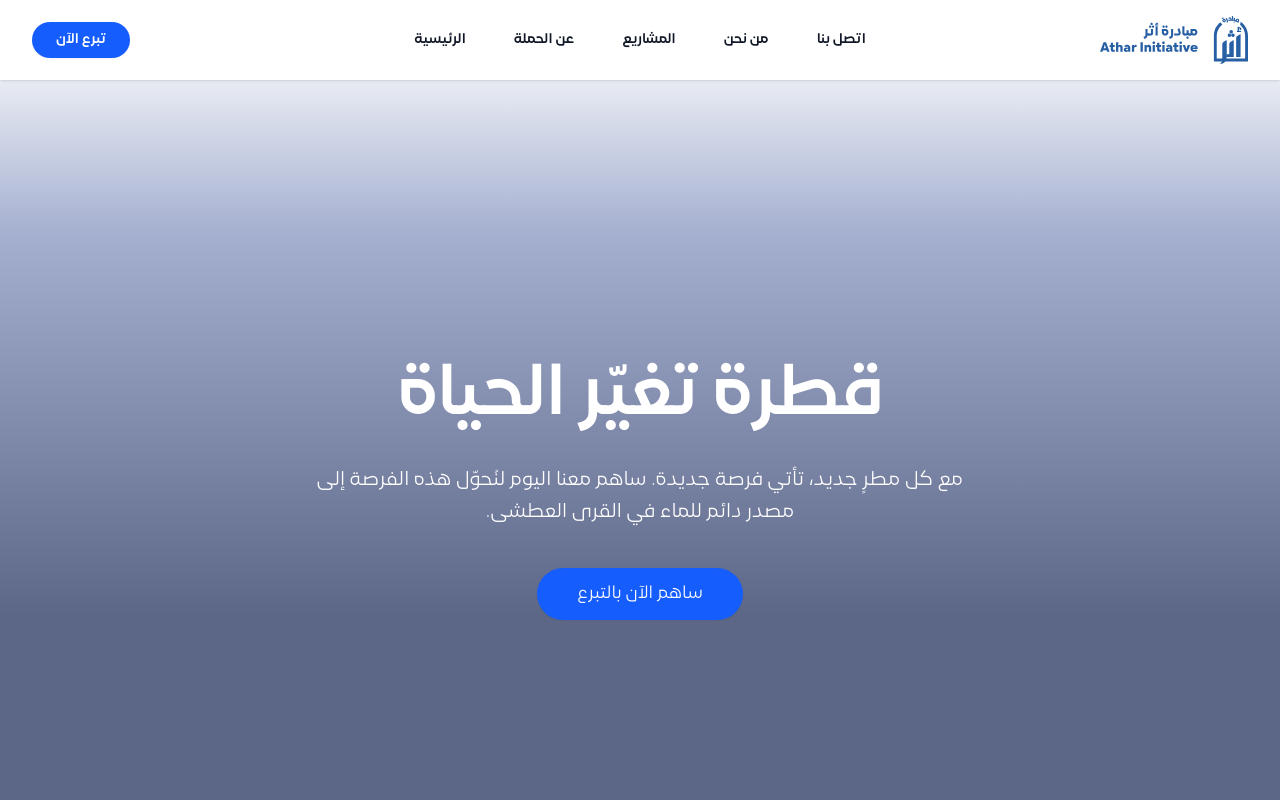
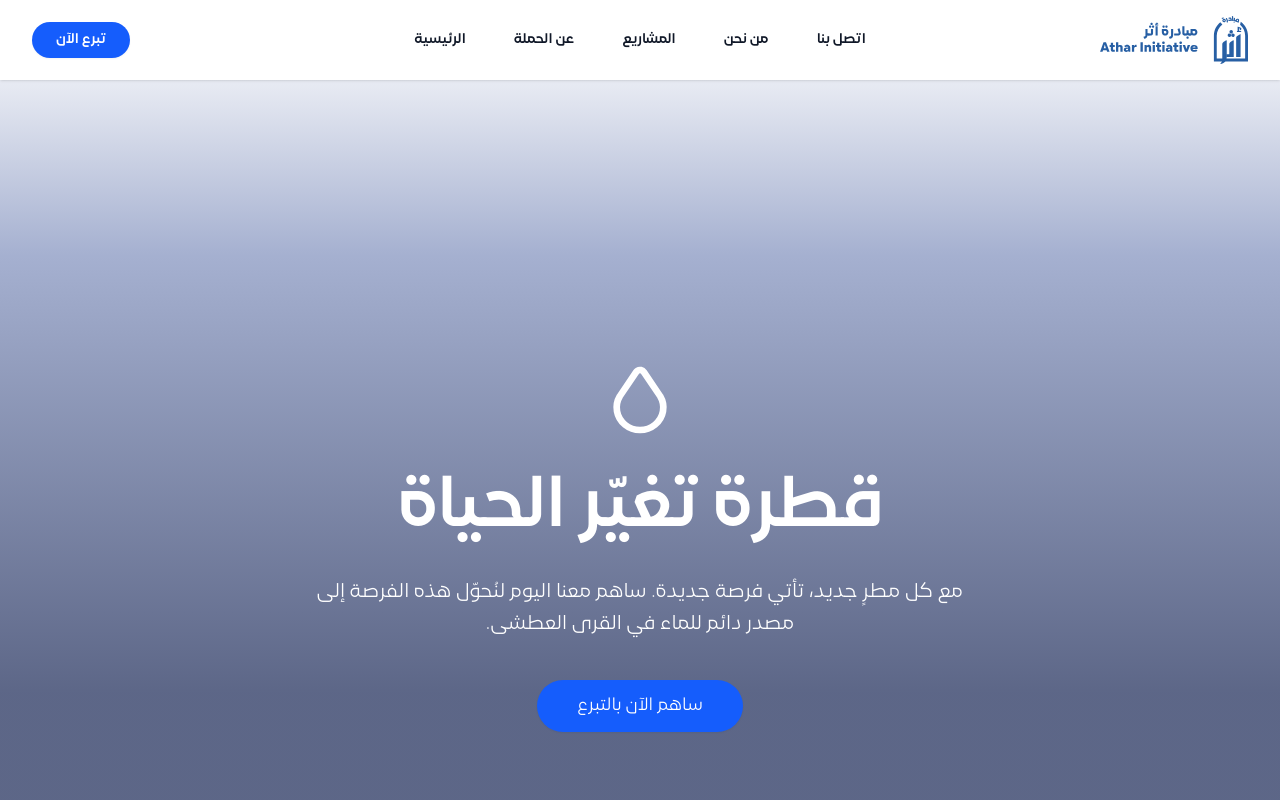
Before and after one commit to omarhoumz/athar.ghaytcharity.com, a React (Vite) app: page / in a window 1280 px wide. Shown: the top 800 px of the page. Built offline with nearby package versions, Linux system fonts and the light colour scheme.

Commit message:
feature: add droplet

```diff
--- a/src/feature/home/sections/hero.jsx
+++ b/src/feature/home/sections/hero.jsx
@@ -1,3 +1,4 @@
+import { IconDroplet } from '@tabler/icons-react'
 import { CtaAction } from '../../../components/layout/header'
 
 export function Hero() {
@@ -7,6 +8,10 @@ export function Hero() {
       <div className='absolute inset-0 bg-gradient-to-b from-[#1E3A8A]/10 via-[#1E3A8A]/40 via-20% to-[#172554]/70 to-70%' />
 
       <div className='relative mx-auto max-w-2xl py-32 sm:py-48 lg:py-56'>
+        <div className='mb-8 flex justify-center'>
+          <IconDroplet className='size-20' />
+        </div>
+
         <div className='text-center'>
           <h1 className='text-5xl font-semibold tracking-tight text-balance text-white sm:text-7xl'>
             قطرة تغيّر الحياة
```
